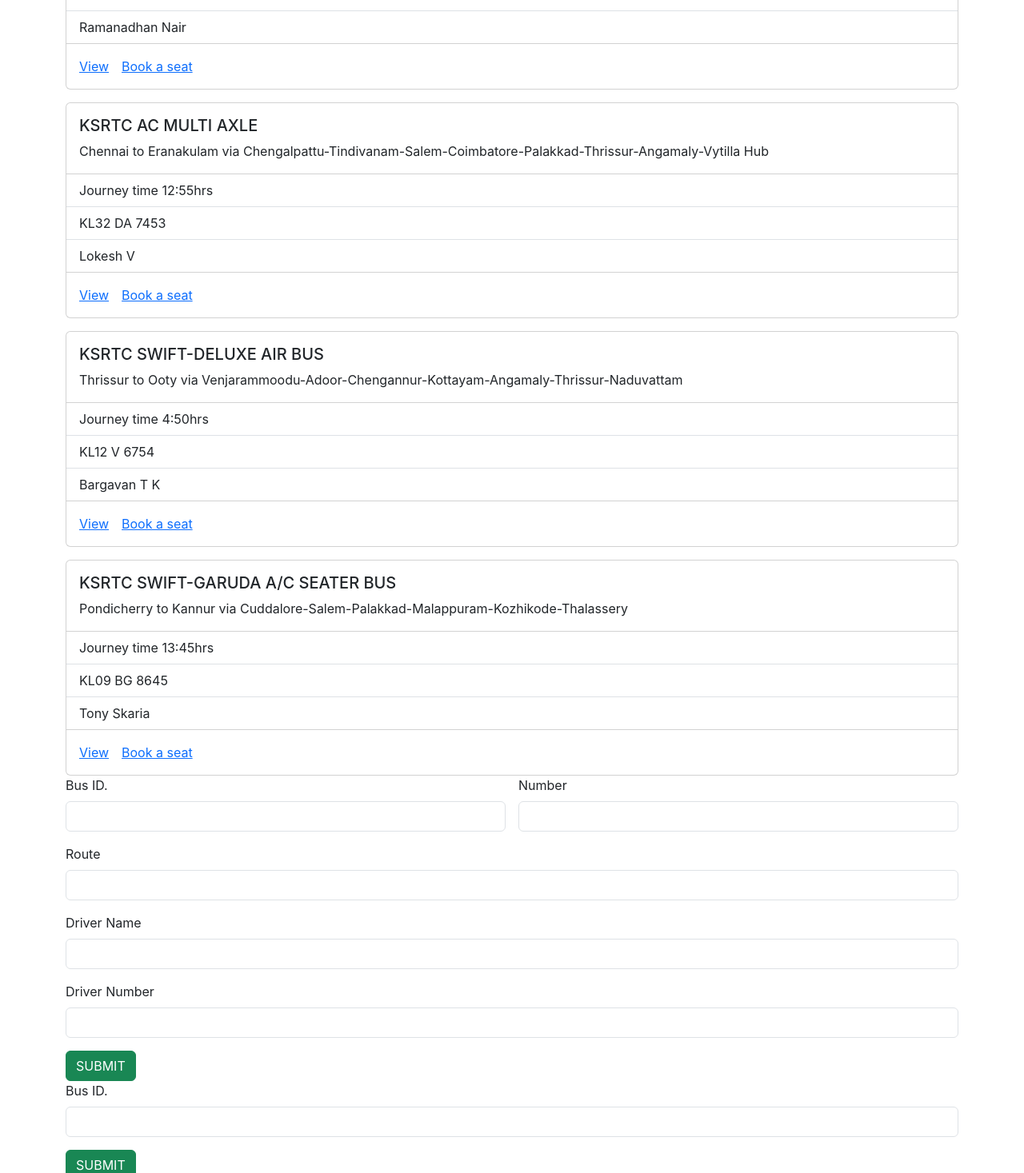
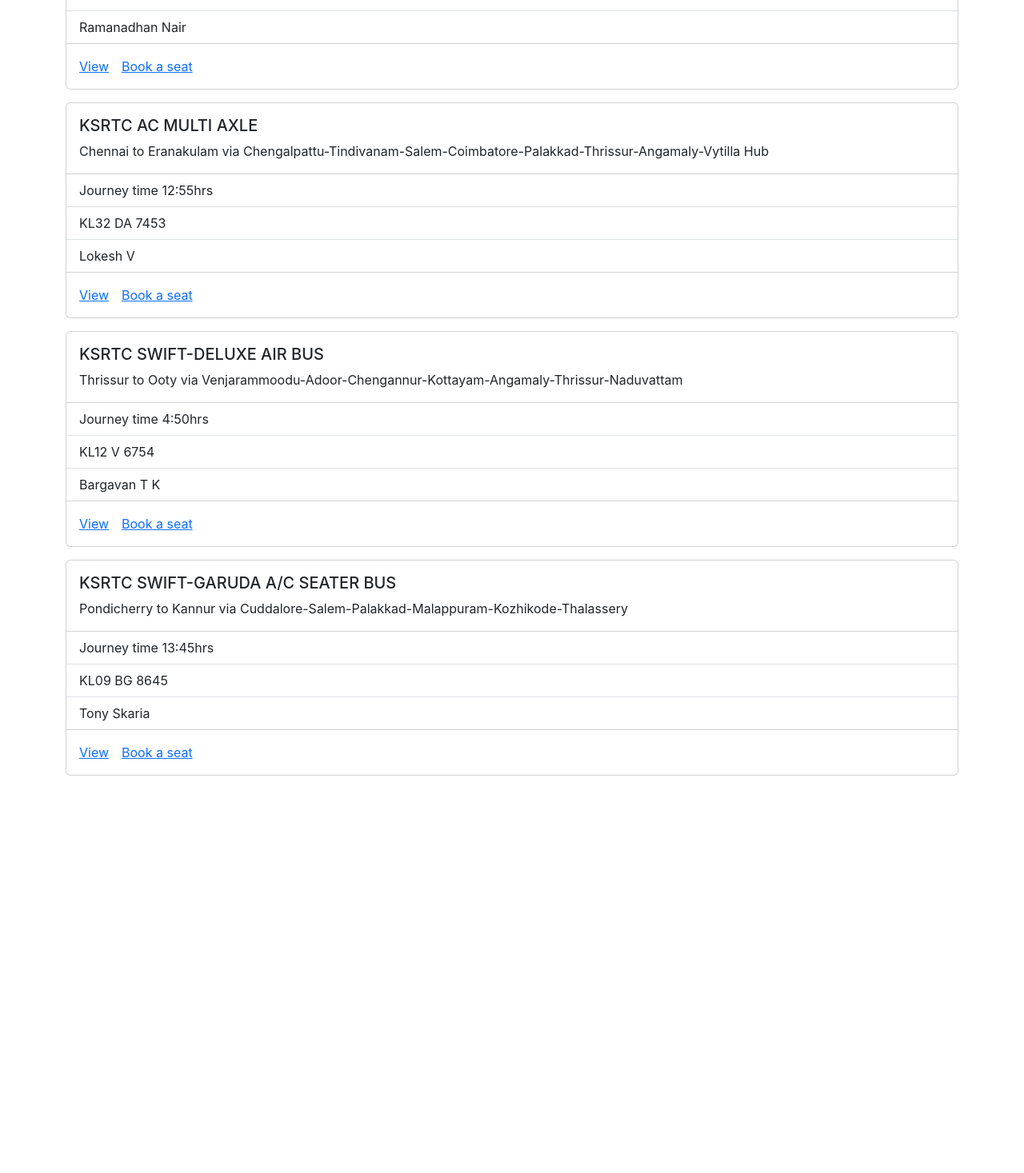
Before and after one commit to drisyx/KsrtcApp-Frontend, a React (Create React App) app: page / in a window 1280 px wide. Shown: the part 214-1681 px from the top of the page at 80% size. After the commit the page ends 1184 px from the top, so only its background shows below. Built offline with nearby package versions, Linux system fonts and the light colour scheme.

Commit message:
AppFrontend completed

```diff
--- a/package.json
+++ b/package.json
@@ -8,6 +8,7 @@
     "@testing-library/user-event": "^13.5.0",
     "react": "^18.2.0",
     "react-dom": "^18.2.0",
+    "react-router-dom": "^6.22.3",
     "react-scripts": "5.0.1",
     "web-vitals": "^2.1.4"
   },
--- a/src/App.js
+++ b/src/App.js
@@ -5,16 +5,24 @@
 import SearchBus from './components/SearchBus';
 import AppHeader from './components/AppHeader';
 import ViewallBus from './components/ViewallBus';
+import { BrowserRouter,Routes,Route } from 'react-router-dom';
 
 function App() {
   return (
-    <div >
-      <AppHeader/>
-      <ViewallBus/>
-      <AddBus/>
-      <DeleteBus/>
-      <SearchBus/>
-    </div>
+    <BrowserRouter>
+
+    <Routes>
+
+<Route path = '/' element ={<ViewallBus/>}/>
+<Route path = '/add' element ={<AddBus/>}/>
+<Route path = '/search' element={<SearchBus/>}/>
+<Route path = '/delete' element={<DeleteBus/>}/>
+
+
+
+    </Routes>
+
+    </BrowserRouter>
   );
 }
 
--- a/src/components/AddBus.jsx
+++ b/src/components/AddBus.jsx
@@ -1,11 +1,12 @@
 import React from 'react'
+import AppHeader from './AppHeader'
 
 const AddBus = () => {
     return (
         <div>
 
 
-
+<AppHeader/>
             <div className="container">
                 <div className="row">
                     <div className="col col-12 col-sm-12 col-md-12 col-lg-12 col-xl-12 col-xxl-12">
--- a/src/components/AppHeader.jsx
+++ b/src/components/AppHeader.jsx
@@ -8,7 +8,7 @@
             <nav class="navbar navbar-expand-lg bg-body-tertiary">
                 <div class="container-fluid">
 
-                    <a class="navbar-brand" href="#">
+                    <a class="navbar-brand" href="/">
                         <img src="https://upload.wikimedia.org/wikipedia/en/thumb/7/71/Kerala_State_Road_Transport_Corporation_logo.png/200px-Kerala_State_Road_Transport_Corporation_logo.png" alt="Bootstrap" width="30" height="24" />
                     </a>
 
@@ -16,13 +16,13 @@
                     <div class="collapse navbar-collapse" id="navbarNav">
                         <ul class="navbar-nav">
                             <li class="nav-item">
-                                <a class="nav-link active" aria-current="page" href="#">Add</a>
+                                <a class="nav-link active" aria-current="page" href="/add">Add</a>
                             </li>
                             <li class="nav-item">
-                                <a class="nav-link" href="#">Delete</a>
+                                <a class="nav-link" href="/delete">Delete</a>
                             </li>
                             <li class="nav-item">
-                                <a class="nav-link" href="#">Search</a>
+                                <a class="nav-link" href="/search">Search</a>
                             </li>
 
                         </ul>
--- a/src/components/DeleteBus.jsx
+++ b/src/components/DeleteBus.jsx
@@ -1,9 +1,10 @@
 import React from 'react'
+import AppHeader from './AppHeader'
 
 const DeleteBus = () => {
     return (
         <div>
-
+            <AppHeader />
             <div className="container">
                 <div className="row">
                     <div className="col col-12 col-sm-12 col-md-12 col-lg-12 col-xl-12 col-xxl-12">
@@ -16,11 +17,11 @@
 
 
                             </div>
-<div className="col col-12 col-sm-6 col-md-6 col-lg-6 col-xl-6 col-xxl-6">
+                            <div className="col col-12 col-sm-6 col-md-6 col-lg-6 col-xl-6 col-xxl-6">
 
-<button className="btn btn-success">SUBMIT</button>
+                                <button className="btn btn-success">DELETE</button>
 
-</div>
+                            </div>
 
 
 
--- a/src/components/SearchBus.jsx
+++ b/src/components/SearchBus.jsx
@@ -1,8 +1,10 @@
 import React from 'react'
+import AppHeader from './AppHeader'
 
 const SearchBus = () => {
     return (
         <div>
+            <AppHeader />
             <div className="container">
                 <div className="row">
                     <div className="col col-12 col-sm-12 col-md-12 col-lg-12 col-xl-12 col-xxl-12">
--- a/src/components/ViewallBus.jsx
+++ b/src/components/ViewallBus.jsx
@@ -1,9 +1,10 @@
 import React from 'react'
+import AppHeader from './AppHeader'
 
 const ViewallBus = () => {
     return (
         <div>
-
+            <AppHeader />
             <div className="container">
                 <div className="row">
                     <div className="col col-12 col-sm-12 col-md-12 col-lg-12 col-xl-12 col-xxl-12">
```
Also changed, not shown: 1 other file (tests, documents, lock files or other folders).
